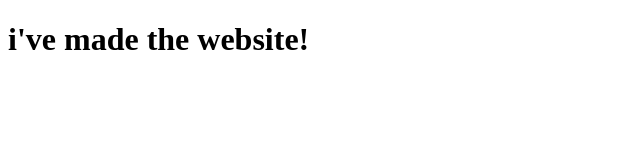
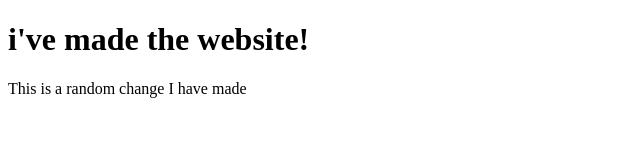
Before and after one commit to oscarsangwin/programming-collab-1, a plain HTML site: page src/index.html in a window 1280 px wide. Shown: the whole page, without its empty margins (0-640 px from the left). Drawn offline with Linux system fonts and the light colour scheme.

Commit message:
Test Collab - Sam

```diff
--- a/src/index.html
+++ b/src/index.html
@@ -6,5 +6,6 @@
 </head>
 <body>
 <h1>i've made the website!</h1>
+<p>This is a random change I have made</p>
 </body>
 </html>
```
